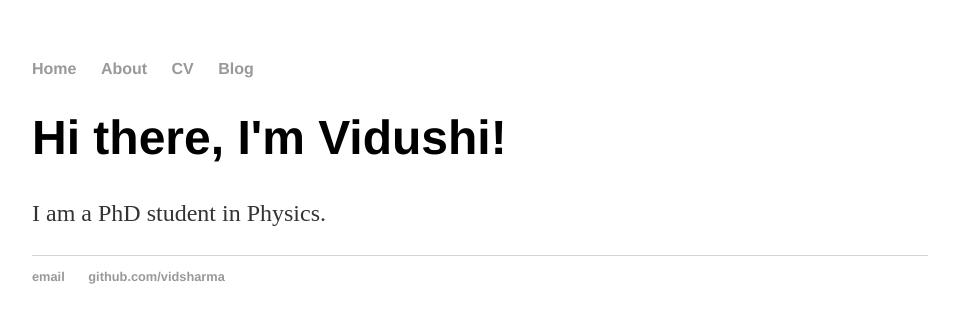
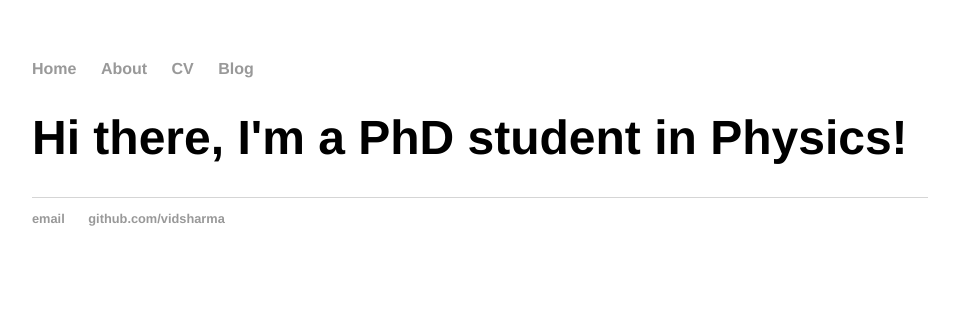
Before and after one commit to vidsharma/vidsharma.github.io, a Jekyll site: the page built from index.html, in a window 1280 px wide. Shown: the top 323 px of the page, without its empty margins (160-1119 px from the left). Built offline with Jekyll 4.4.1, drawn with Linux system fonts in a browser that asks for light colours.

Commit message:
Update index.html

```diff
--- a/index.html
+++ b/index.html
@@ -1,30 +1,7 @@
-<!DOCTYPE html>
-<html>
-	<head>
-		<title>Vidushi Sharma </title>
-		<!-- link to main stylesheet -->
-		<link rel="stylesheet" type="text/css" href="/css/main.css">
-	</head>
-	<body>
-		<nav>
-    		<ul>
-        		<li><a href="/">Home</a></li>
-	        	<li><a href="/about">About</a></li>
-        		<li><a href="/cv">CV</a></li>
-        		<li><a href="/blog">Blog</a></li>
-    		</ul>
-		</nav>
-		<div class="container">
-    		<div class="blurb">
-        		<h1>Hi there, I'm Vidushi!</h1>
-				<p> I am a PhD student in Physics.</p>
-    		</div><!-- /.blurb -->
-		</div><!-- /.container -->
-		<footer>
-    		<ul>
-        		<li><a href="email">email</a></li>
-        		<li><a href="https://github.com/vidsharma">github.com/vidsharma</a></li>
-			</ul>
-		</footer>
-	</body>
-</html>
+---
+layout: default
+title: Vidushi Sharma
+---
+<div class="blurb">
+	<h1>Hi there, I'm a PhD student in Physics!</h1>
+</div><!-- /.blurb -->
```
